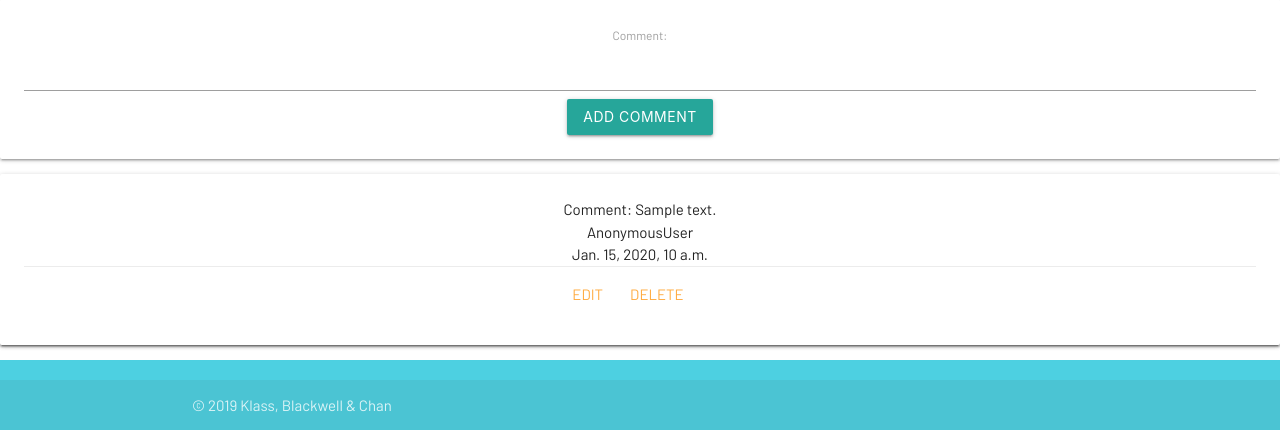
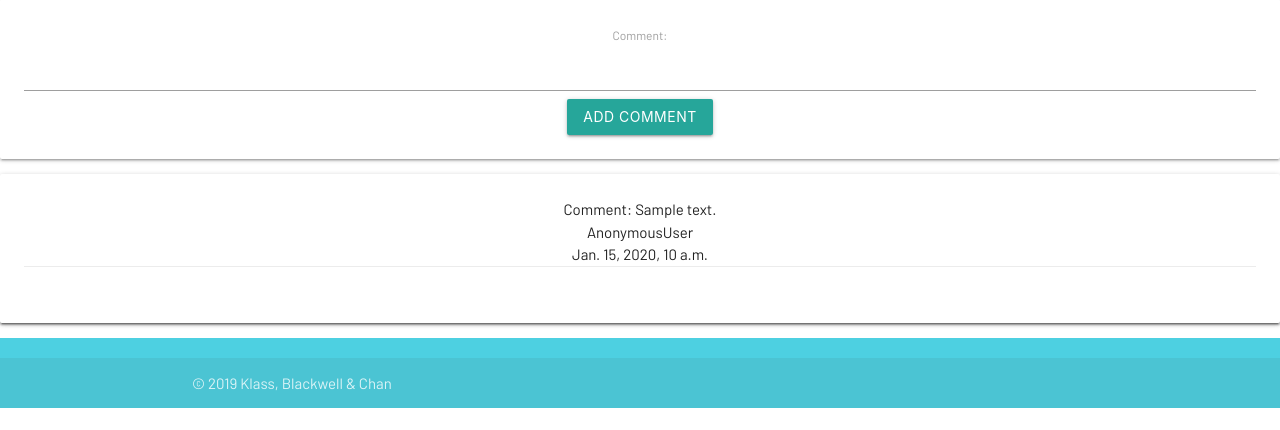
Before and after one commit to trentjblackwell/exoticpetsclub, a Django app: page /posts/1/ in a window 1280 px wide. Shown: the part 819-1249 px from the top of the page. After the commit the page ends 1227 px from the top, so only its background shows below. Run offline with Django 3.2, Linux system fonts and the light colour scheme; tables that the repository leaves empty hold one stand-in row (values such as "Sample post").

Commit message:
comment delete authorization

```diff
--- a/main_app/templates/posts/detail.html
+++ b/main_app/templates/posts/detail.html
@@ -66,8 +66,9 @@
     <p>{{ user }}</p>
     <p>{{ comment.created }}</p>
     <div class="card-action">
-        <a href="">EDIT</a>
+        {% if post.user == user %}
         <a href="{% url 'delete_comment' post.id comment.id %}">DELETE</a>
+        {% endif %}
     </div>
   </div>
 </div>
```
